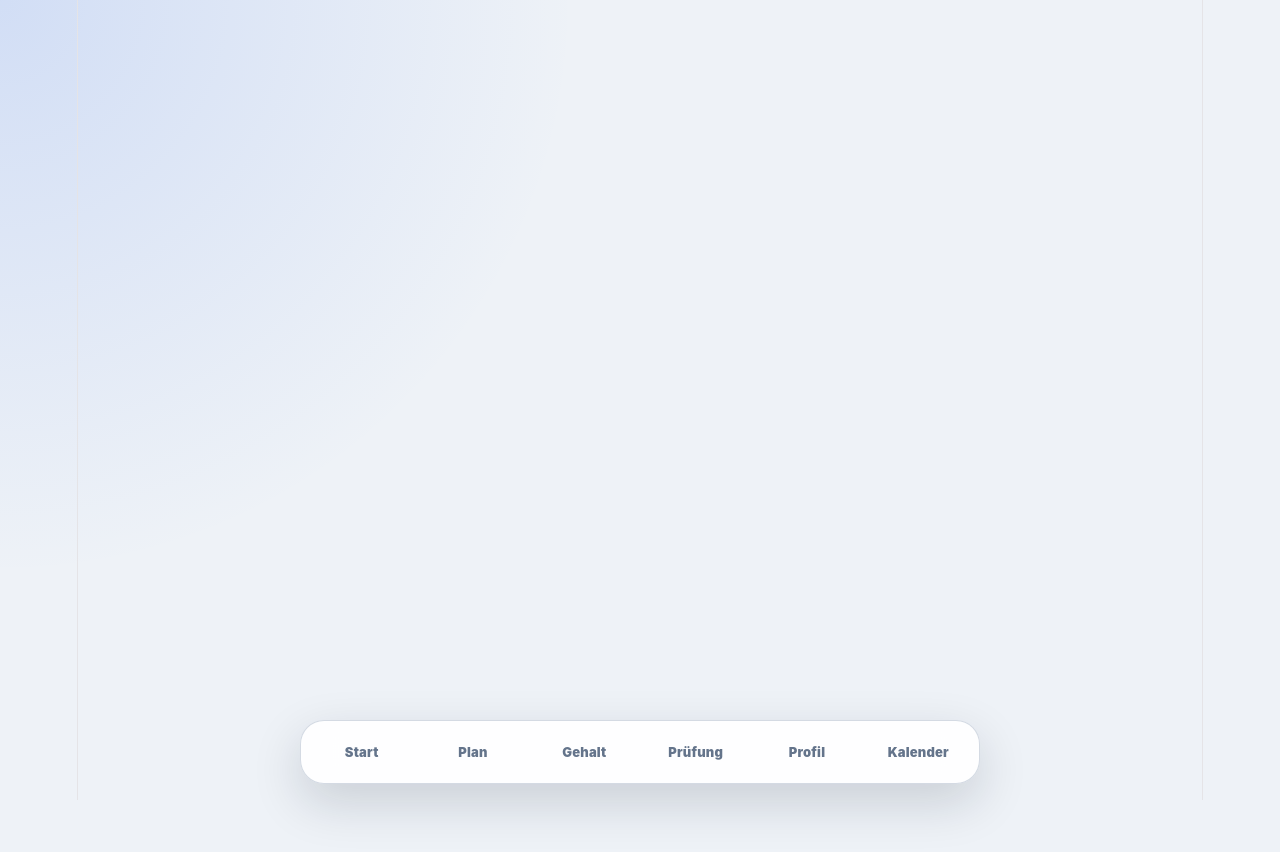
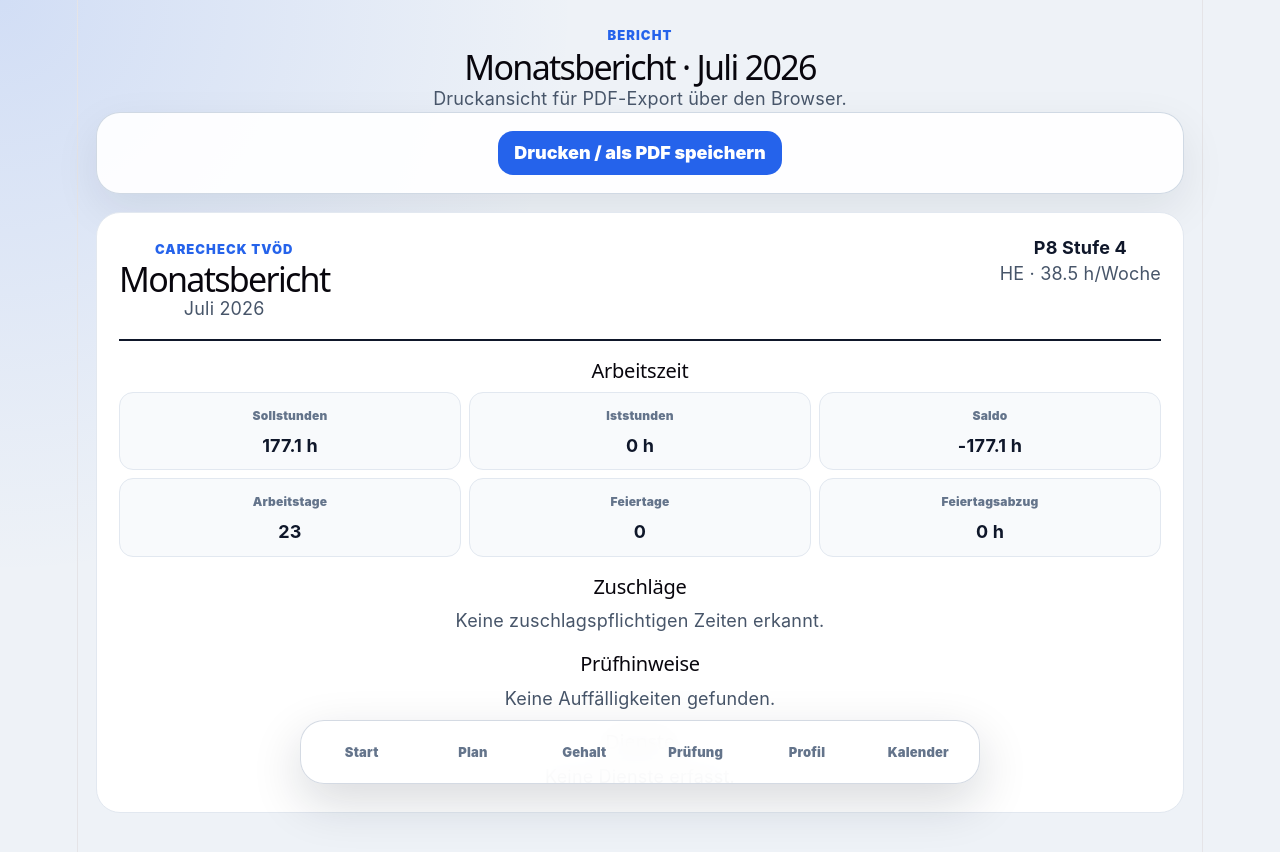
Before and after one commit to vladularu/carecheck-web, a React (Vite) app: page /bericht in a window 1280 px wide. Shown: the top 852 px of the page. Before the commit the page ends 800 px from the top, so only its background shows below. Built offline with nearby package versions, Linux system fonts and the light colour scheme.

Commit message:
v1.0.7 Monatsbericht Druckansicht

```diff
--- a/src/App.css
+++ b/src/App.css
@@ -1201,3 +1201,131 @@ a {
 .export-actions {
   margin-top: 14px;
 }
+
+.export-actions {
+  display: flex;
+  flex-wrap: wrap;
+  gap: 10px;
+  margin-top: 14px;
+}
+
+.print-report {
+  display: grid;
+  gap: 18px;
+  padding: 22px;
+  border-radius: 24px;
+  background: #ffffff;
+  border: 1px solid #e2e8f0;
+}
+
+.print-report-header {
+  display: flex;
+  justify-content: space-between;
+  gap: 24px;
+  padding-bottom: 16px;
+  border-bottom: 2px solid #0f172a;
+}
+
+.print-report-header span {
+  color: #2563eb;
+  font-size: 13px;
+  font-weight: 950;
+  text-transform: uppercase;
+  letter-spacing: 0.08em;
+}
+
+.print-report-header h1 {
+  margin: 4px 0;
+  font-size: 34px;
+  letter-spacing: -0.05em;
+}
+
+.print-report-header p {
+  margin: 0;
+  color: #475569;
+}
+
+.print-report-section {
+  display: grid;
+  gap: 10px;
+}
+
+.print-report-section h2 {
+  margin: 0;
+  font-size: 20px;
+}
+
+.print-report-grid {
+  display: grid;
+  grid-template-columns: repeat(3, 1fr);
+  gap: 8px;
+}
+
+.print-report-grid div {
+  display: grid;
+  gap: 4px;
+  padding: 10px;
+  border-radius: 14px;
+  background: #f8fafc;
+  border: 1px solid #e2e8f0;
+}
+
+.print-report-grid span {
+  color: #64748b;
+  font-size: 12px;
+  font-weight: 900;
+}
+
+.print-report-grid strong {
+  font-size: 18px;
+}
+
+.print-report-table {
+  width: 100%;
+  border-collapse: collapse;
+  font-size: 13px;
+}
+
+.print-report-table th,
+.print-report-table td {
+  padding: 8px;
+  border: 1px solid #cbd5e1;
+  text-align: left;
+  vertical-align: top;
+}
+
+.print-report-table th {
+  background: #f1f5f9;
+  font-weight: 900;
+}
+
+@media print {
+  body {
+    background: #ffffff;
+  }
+
+  .bottom-nav,
+  .no-print {
+    display: none !important;
+  }
+
+  .app-shell {
+    width: 100%;
+    padding: 0;
+  }
+
+  .monthly-report-page {
+    display: block;
+  }
+
+  .print-report {
+    border: 0;
+    border-radius: 0;
+    padding: 0;
+    box-shadow: none;
+  }
+
+  .print-report-section {
+    break-inside: avoid;
+  }
+}
--- a/src/App.tsx
+++ b/src/App.tsx
@@ -7,6 +7,7 @@ import Salary from "./pages/Salary";
 import Compliance from "./pages/Compliance";
 import Profile from "./pages/Profile";
 import Calendar from "./pages/Calendar";
+import MonthlyReport from "./pages/MonthlyReport";
 import "./App.css";
 
 export default function App() {
@@ -21,6 +22,7 @@ export default function App() {
             <Route path="/pruefung" element={<Compliance />} />
             <Route path="/profil" element={<Profile />} />
             <Route path="/kalender" element={<Calendar />} />
+            <Route path="/bericht" element={<MonthlyReport />} />
           </Routes>
         </main>
 
--- a/src/components/dashboard/ExportCard.tsx
+++ b/src/components/dashboard/ExportCard.tsx
@@ -3,23 +3,31 @@ import Card from "../ui/Card";
 
 interface ExportCardProps {
   onExportCsv: () => void;
+  onOpenReport: () => void;
 }
 
-export default function ExportCard({ onExportCsv }: ExportCardProps) {
+export default function ExportCard({
+  onExportCsv,
+  onOpenReport,
+}: ExportCardProps) {
   return (
     <Card>
       <span className="card-label">Export</span>
       <strong className="status-title">Monatsbericht</strong>
 
       <p>
-        Exportiert den ausgewählten Monat als Excel-kompatible CSV-Datei mit
-        Arbeitszeit, Zuschlägen, Prüfhinweisen und Diensten.
+        Exportiert den ausgewählten Monat als CSV für Excel oder öffnet eine
+        druckbare PDF-Ansicht.
       </p>
 
       <div className="export-actions">
         <Button type="button" onClick={onExportCsv}>
           CSV für Excel exportieren
         </Button>
+
+        <Button type="button" variant="secondary" onClick={onOpenReport}>
+          PDF-/Druckansicht öffnen
+        </Button>
       </div>
     </Card>
   );
--- a/src/pages/Dashboard.tsx
+++ b/src/pages/Dashboard.tsx
@@ -4,6 +4,7 @@ import MonthlyPremiumSummary from "../components/dashboard/MonthlyPremiumSummary
 import ShiftSummary from "../components/dashboard/ShiftSummary";
 import StatusCard from "../components/dashboard/StatusCard";
 import WorkSummary from "../components/dashboard/WorkSummary";
+import { useNavigate } from "react-router-dom";
 import { useAppContext } from "../context/AppContext";
 import {
   calculateMonthlyHours,
@@ -30,6 +31,7 @@ const monthNames = [
 ];
 
 export default function Dashboard() {
+  const navigate = useNavigate();
   const { profile, shifts, selectedYear, selectedMonth } = useAppContext();
 
   const monthLabel = `${monthNames[selectedMonth]} ${selectedYear}`;
@@ -128,7 +130,10 @@ export default function Dashboard() {
         hasHourlyRate={premiumHourlyRate > 0}
       />
 
-      <ExportCard onExportCsv={handleExportCsv} />
+      <ExportCard
+  onExportCsv={handleExportCsv}
+  onOpenReport={() => navigate("/bericht")}
+/>
 
       <ShiftSummary
         shiftCount={monthlyHours.shiftCount}
--- /dev/null
+++ b/src/pages/MonthlyReport.tsx
@@ -0,0 +1,271 @@
+import Button from "../components/ui/Button";
+import Card from "../components/ui/Card";
+import PageHeader from "../components/ui/PageHeader";
+import { useAppContext } from "../context/AppContext";
+import {
+  calculateMonthlyHours,
+  filterShiftsByMonth,
+} from "../services/calculation/monthlyHoursCalculator";
+import { calculateMonthlyPremiums } from "../services/calculation/monthlyPremiumCalculator";
+import { calculateNetHours } from "../services/calculation/workingTimeCalculator";
+import { checkCompliance } from "../services/compliance/complianceService";
+import {
+  formatDateGerman,
+  formatTimeRange24,
+} from "../services/format/dateTimeFormat";
+import { getTvoedPPremiumHourlyRate } from "../services/tariff/tvoedPTariffService";
+import type { ComplianceIssue, ShiftType } from "../types/index";
+
+const monthNames = [
+  "Januar",
+  "Februar",
+  "März",
+  "April",
+  "Mai",
+  "Juni",
+  "Juli",
+  "August",
+  "September",
+  "Oktober",
+  "November",
+  "Dezember",
+];
+
+const shiftLabels: Record<ShiftType, string> = {
+  EARLY: "Frühdienst",
+  LATE: "Spätdienst",
+  NIGHT: "Nachtdienst",
+  DAY: "Tagdienst",
+  TRAINING: "Fortbildung",
+  VACATION: "Urlaub",
+  SICK: "Krank",
+  FREE: "Frei",
+  CUSTOM: "Individuell",
+};
+
+const severityLabels: Record<ComplianceIssue["severity"], string> = {
+  info: "Info",
+  warning: "Warnung",
+  critical: "Kritisch",
+};
+
+function formatEuro(value: number | null): string {
+  if (value === null) {
+    return "—";
+  }
+
+  return new Intl.NumberFormat("de-DE", {
+    style: "currency",
+    currency: "EUR",
+  }).format(value);
+}
+
+function formatHours(value: number): string {
+  return `${value} h`;
+}
+
+export default function MonthlyReport() {
+  const { profile, shifts, selectedYear, selectedMonth } = useAppContext();
+
+  const monthLabel = `${monthNames[selectedMonth]} ${selectedYear}`;
+  const premiumHourlyRate = getTvoedPPremiumHourlyRate(profile.payGroup);
+
+  const shiftsInSelectedMonth = filterShiftsByMonth(
+    shifts,
+    selectedYear,
+    selectedMonth,
+  );
+
+  const monthlyHours = calculateMonthlyHours(
+    shifts,
+    profile,
+    selectedYear,
+    selectedMonth,
+  );
+
+  const monthlyPremiums = calculateMonthlyPremiums(
+    shifts,
+    selectedYear,
+    selectedMonth,
+    {
+      federalState: profile.federalState,
+      baseHourlyRate: premiumHourlyRate,
+      holidayMode: "WITH_TIME_OFF",
+    },
+  );
+
+  const complianceIssues = checkCompliance(shiftsInSelectedMonth);
+
+  function handlePrint() {
+    window.print();
+  }
+
+  return (
+    <section className="page monthly-report-page">
+      <div className="no-print">
+        <PageHeader
+          eyebrow="Bericht"
+          title={`Monatsbericht · ${monthLabel}`}
+          description="Druckansicht für PDF-Export über den Browser."
+        />
+
+        <Card>
+          <div className="report-actions">
+            <Button type="button" onClick={handlePrint}>
+              Drucken / als PDF speichern
+            </Button>
+          </div>
+        </Card>
+      </div>
+
+      <article className="print-report">
+        <header className="print-report-header">
+          <div>
+            <span>CareCheck TVöD</span>
+            <h1>Monatsbericht</h1>
+            <p>{monthLabel}</p>
+          </div>
+
+          <div>
+            <strong>{profile.payGroup} Stufe {profile.payLevel}</strong>
+            <p>{profile.federalState} · {profile.weeklyHours} h/Woche</p>
+          </div>
+        </header>
+
+        <section className="print-report-section">
+          <h2>Arbeitszeit</h2>
+
+          <div className="print-report-grid">
+            <div>
+              <span>Sollstunden</span>
+              <strong>{formatHours(monthlyHours.targetHours)}</strong>
+            </div>
+
+            <div>
+              <span>Iststunden</span>
+              <strong>{formatHours(monthlyHours.actualHours)}</strong>
+            </div>
+
+            <div>
+              <span>Saldo</span>
+              <strong>{formatHours(monthlyHours.balanceHours)}</strong>
+            </div>
+
+            <div>
+              <span>Arbeitstage</span>
+              <strong>{monthlyHours.workingDayCount}</strong>
+            </div>
+
+            <div>
+              <span>Feiertage</span>
+              <strong>{monthlyHours.publicHolidayCount}</strong>
+            </div>
+
+            <div>
+              <span>Feiertagsabzug</span>
+              <strong>{formatHours(monthlyHours.holidayReductionHours)}</strong>
+            </div>
+          </div>
+        </section>
+
+        <section className="print-report-section">
+          <h2>Zuschläge</h2>
+
+          {monthlyPremiums.lines.length === 0 ? (
+            <p>Keine zuschlagspflichtigen Zeiten erkannt.</p>
+          ) : (
+            <table className="print-report-table">
+              <thead>
+                <tr>
+                  <th>Art</th>
+                  <th>Stunden</th>
+                  <th>Prozent</th>
+                  <th>Betrag</th>
+                </tr>
+              </thead>
+              <tbody>
+                {monthlyPremiums.lines.map((line) => (
+                  <tr key={line.key}>
+                    <td>{line.label}</td>
+                    <td>{formatHours(line.hours)}</td>
+                    <td>{line.percentage} %</td>
+                    <td>{formatEuro(line.amount)}</td>
+                  </tr>
+                ))}
+
+                <tr>
+                  <td colSpan={3}>
+                    <strong>Summe Zuschläge</strong>
+                  </td>
+                  <td>
+                    <strong>{formatEuro(monthlyPremiums.totalAmount)}</strong>
+                  </td>
+                </tr>
+              </tbody>
+            </table>
+          )}
+        </section>
+
+        <section className="print-report-section">
+          <h2>Prüfhinweise</h2>
+
+          {complianceIssues.length === 0 ? (
+            <p>Keine Auffälligkeiten gefunden.</p>
+          ) : (
+            <table className="print-report-table">
+              <thead>
+                <tr>
+                  <th>Schweregrad</th>
+                  <th>Titel</th>
+                  <th>Beschreibung</th>
+                </tr>
+              </thead>
+              <tbody>
+                {complianceIssues.map((issue) => (
+                  <tr key={issue.id}>
+                    <td>{severityLabels[issue.severity]}</td>
+                    <td>{issue.title}</td>
+                    <td>{issue.description}</td>
+                  </tr>
+                ))}
+              </tbody>
+            </table>
+          )}
+        </section>
+
+        <section className="print-report-section">
+          <h2>Dienste</h2>
+
+          {shiftsInSelectedMonth.length === 0 ? (
+            <p>Keine Dienste erfasst.</p>
+          ) : (
+            <table className="print-report-table">
+              <thead>
+                <tr>
+                  <th>Datum</th>
+                  <th>Dienstart</th>
+                  <th>Zeit</th>
+                  <th>Pause</th>
+                  <th>Netto</th>
+                  <th>Notiz</th>
+                </tr>
+              </thead>
+              <tbody>
+                {shiftsInSelectedMonth.map((shift) => (
+                  <tr key={shift.id}>
+                    <td>{formatDateGerman(shift.date)}</td>
+                    <td>{shiftLabels[shift.type]}</td>
+                    <td>{formatTimeRange24(shift.startTime, shift.endTime)}</td>
+                    <td>{shift.breakMinutes} min</td>
+                    <td>{formatHours(calculateNetHours(shift))}</td>
+                    <td>{shift.note ?? ""}</td>
+                  </tr>
+                ))}
+              </tbody>
+            </table>
+          )}
+        </section>
+      </article>
+    </section>
+  );
+}
```
